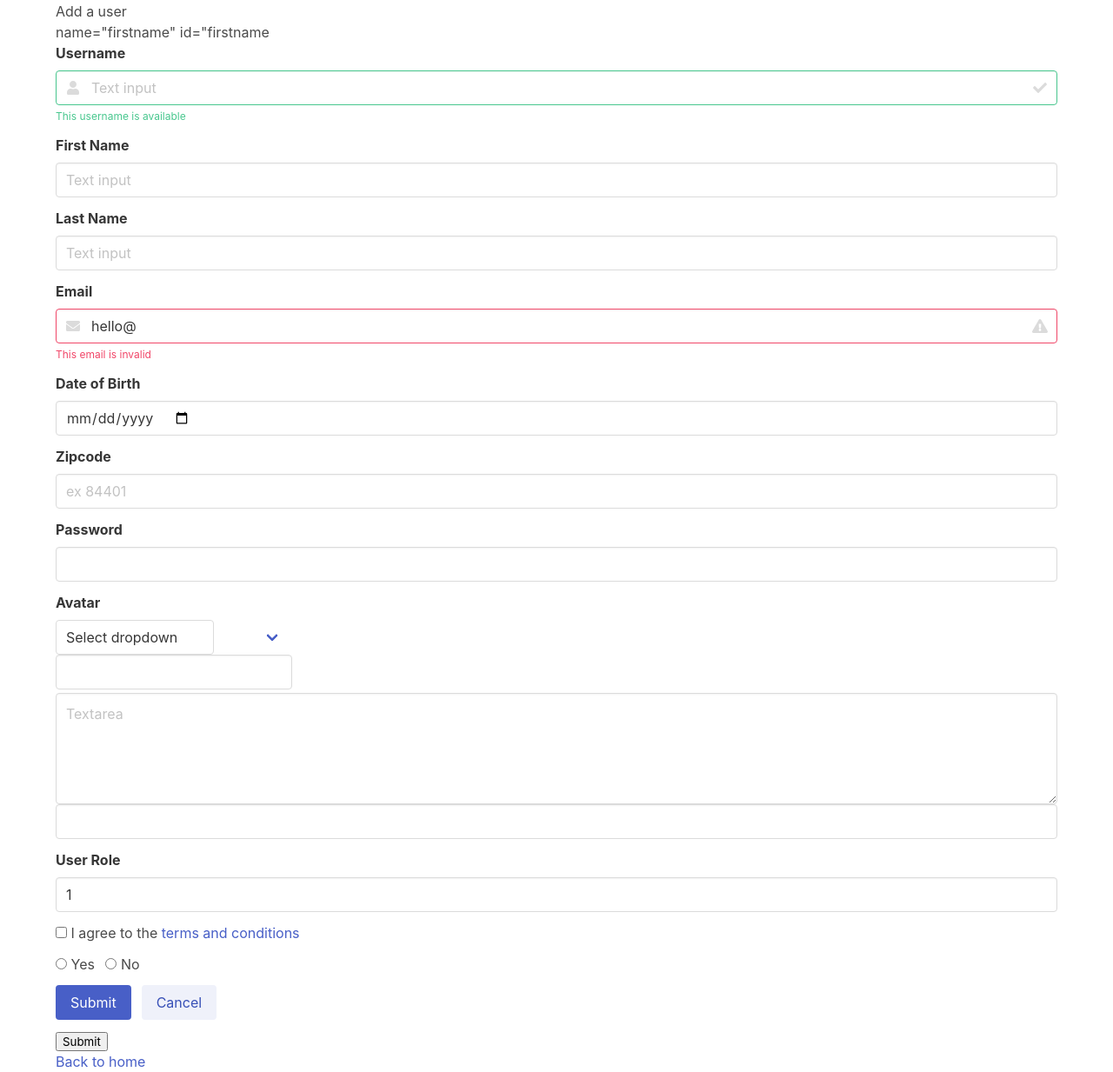
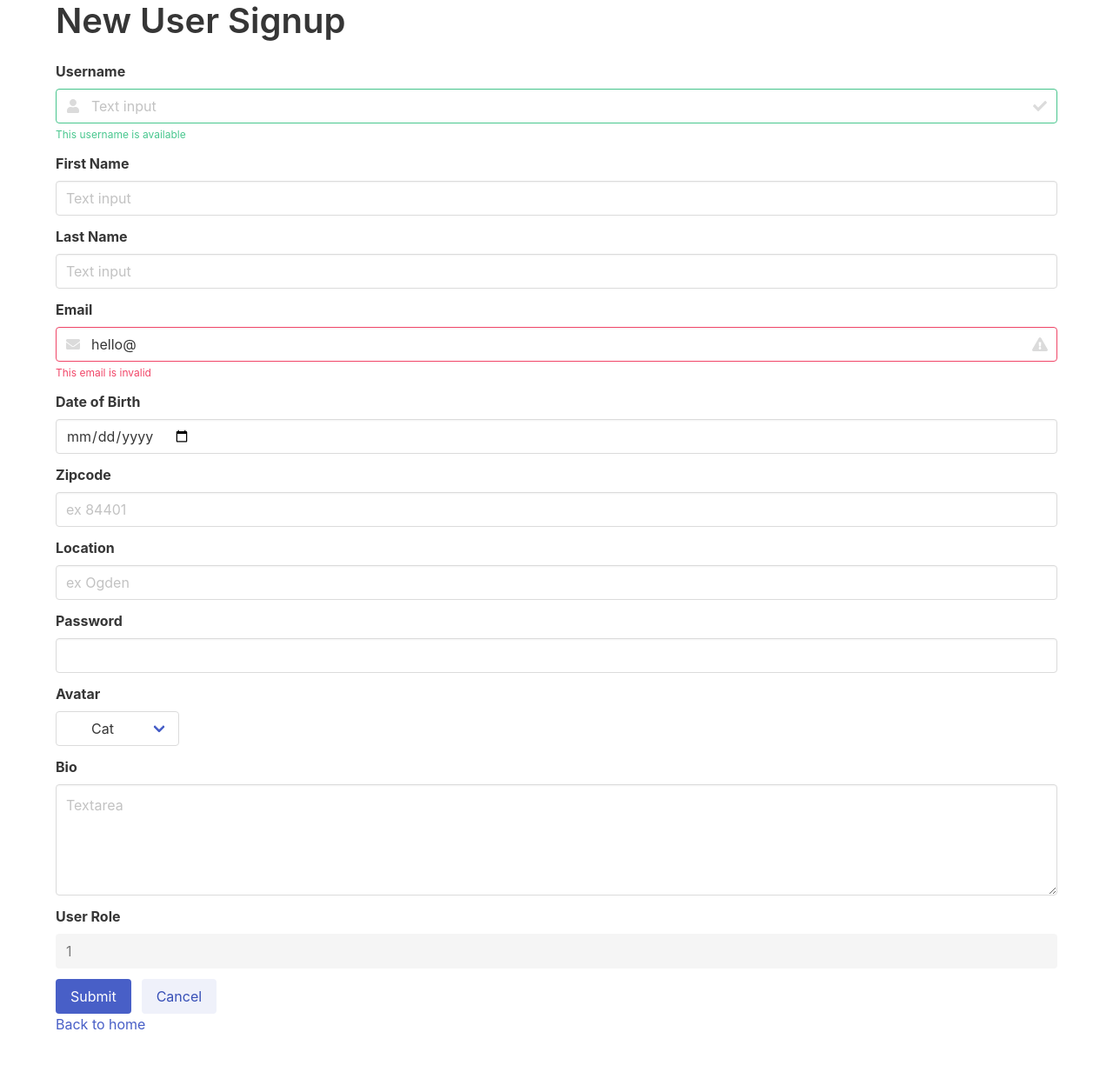
Before and after one commit to Morty4/project5, a PHP site: page /admin/signup.php in a window 1280 px wide. Shown: the part 55-1288 px from the top of the page at 87% size. After the commit the page ends 1240 px from the top, so only its background shows below. Run offline with PHP 8.4, Linux system fonts and the light colour scheme; some libraries are stand-ins or nearby versions.

Commit message:
Update Signup.php

```diff
--- a/admin/signup.php
+++ b/admin/signup.php
@@ -48,8 +48,7 @@ implode(", ", array_keys($new_user)),
   echo $_POST['firstname']." successfully added.";
 } ?>
 
-<h2>Add a user</h2>
-name="firstname" id="firstname
+<h2 class="title is-2">New User Signup</h2>
 <form method="post">
 
 <div class="field">
@@ -111,22 +110,31 @@ name="firstname" id="firstname
 </div>
 
 <div class="field">
+<label class="label">Location</label>
+<div class="control">
+  <input class="input" type="text" placeholder="ex Ogden" name="location" id="location">
+</div>
+</div>
+
+<div class="field">
 <label class="label">Password</label>
 <div class="control">
-  <input class="input" type="text" name="user_pwd" id="user_pwd">
+  <input class="input" type="password" name="user_pwd" id="user_pwd">
 </div>
 </div>
 
 
 <div class="field">
   <label class="label">Avatar</label>
-  <div class="control">
+  <div class="control has-icons-left">
     <div class="select">
       <select>
-        <option>Select dropdown</option>
-        <option>Dog</option>
+        <option value="" name="user_gravatar" id="user_gravatar">Cat</option>
+        <option value="" name="user_gravatar" id="user_gravatar">Dog</option>
+        <option value="" name="user_gravatar" id="user_gravatar">Monkey</option>
+        <option value="" name="user_gravatar" id="user_gravatar">Rat</option>
+        <option value="" name="user_gravatar" id="user_gravatar">Bird</option>
       </select>
-      <input class="input" type="text" name="user_gravatar" id="user_gravatar">
     </div>
   </div>
 </div>
@@ -134,38 +142,15 @@ name="firstname" id="firstname
 <div class="field">
   <label class="label">Bio</label>
   <div class="control">
-    <textarea class="textarea" placeholder="Textarea"></textarea>
-    <input class="input" type="text" name="user_bio" id="user_bio">
+    <textarea class="textarea" placeholder="Textarea" name="user_bio" id="user_bio"></textarea>
   </div>
 </div>
 
 <div class="field">
 <label class="label">User Role</label>
 <div class="control">
-  <input class="input" value="1" name="user_role" id="user_role">
+  <input class="input" value="1" name="user_role" id="user_role" placeholder="Disabled input" disabled>
 </div>
-</div>
-
-<div class="field">
-  <div class="control">
-    <label class="checkbox">
-      <input type="checkbox">
-      I agree to the <a href="#">terms and conditions</a>
-    </label>
-  </div>
-</div>
-
-<div class="field">
-  <div class="control">
-    <label class="radio">
-      <input type="radio" name="question">
-      Yes
-    </label>
-    <label class="radio">
-      <input type="radio" name="question">
-      No
-    </label>
-  </div>
 </div>
 
 <div class="field is-grouped">
@@ -176,7 +161,7 @@ name="firstname" id="firstname
     <button class="button is-link is-light">Cancel</button>
   </div>
 </div>
-  <input type="submit" name="submit" value="Submit">
+
 </form>
 
 <a href="index.php">Back to home</a>
```
